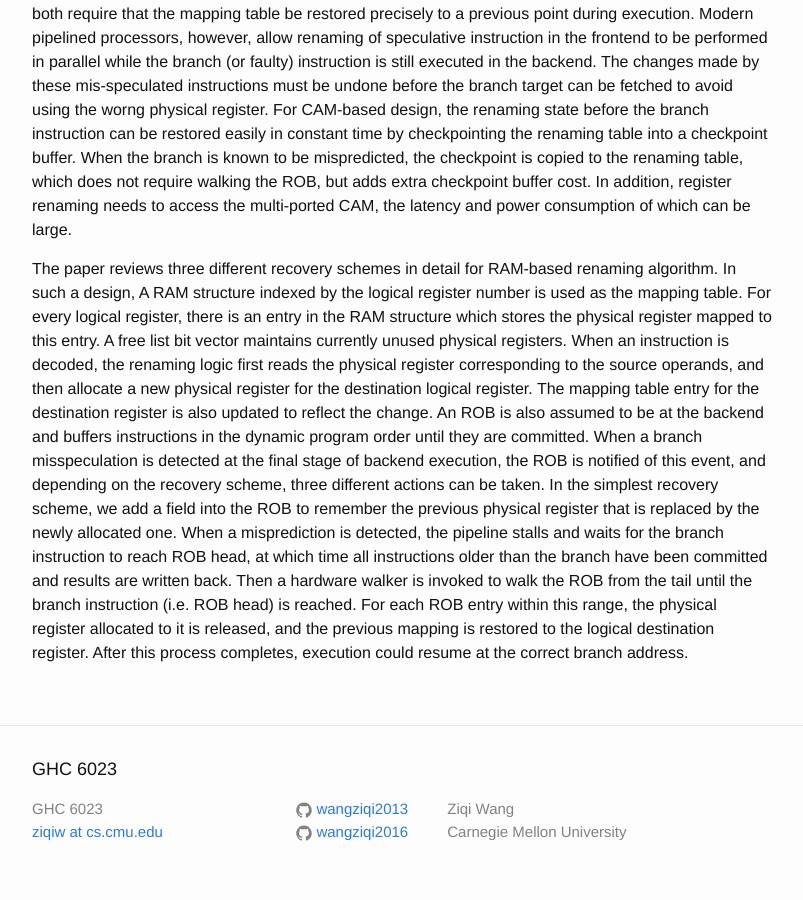
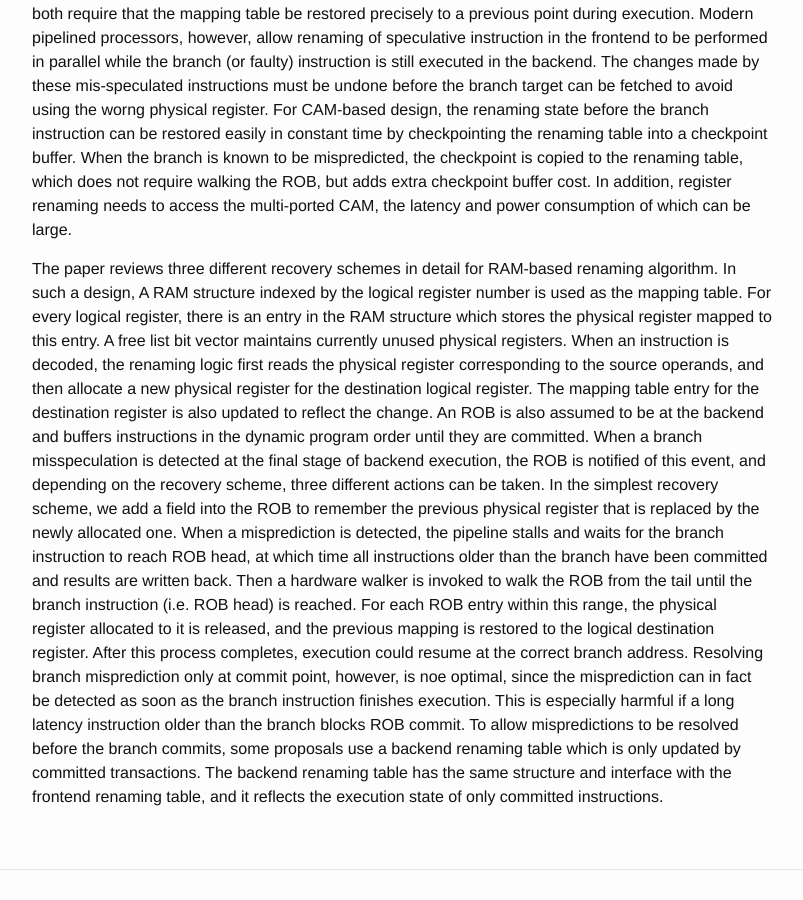
Before and after one commit to wangziqi2013/wangziqi2013.github.io, a Jekyll site: the page built from _posts/2019-09-13-efficient-reg-renaming-and-recovery-for-hp-cpu.markdown, in a window 1280 px wide and 900 px high, scrolled down 652 px. Shown: the whole window, without its empty margins (238-1041 px from the left). Built offline with Jekyll 4.4.1, drawn with Linux system fonts in a browser that asks for light colours.

Commit message:
Working on second

```diff
--- a/_posts/2019-09-13-efficient-reg-renaming-and-recovery-for-hp-cpu.markdown
+++ b/_posts/2019-09-13-efficient-reg-renaming-and-recovery-for-hp-cpu.markdown
@@ -40,4 +40,9 @@ waits for the branch instruction to reach ROB head, at which time all instructio
 and results are written back. Then a hardware walker is invoked to walk the ROB from the tail until the branch instruction
 (i.e. ROB head) is reached. For each ROB entry within this range, the physical register allocated to it is released,
 and the previous mapping is restored to the logical destination register. After this process completes, execution could
-resume at the correct branch address.
+resume at the correct branch address. Resolving branch misprediction only at commit point, however, is noe optimal, since
+the misprediction can in fact be detected as soon as the branch instruction finishes execution. This is especially harmful
+if a long latency instruction older than the branch blocks ROB commit. To allow mispredictions to be resolved before the
+branch commits, some proposals use a backend renaming table which is only updated by committed transactions. The backend
+renaming table has the same structure and interface with the frontend renaming table, and it reflects the execution
+state of only committed instructions.
```
